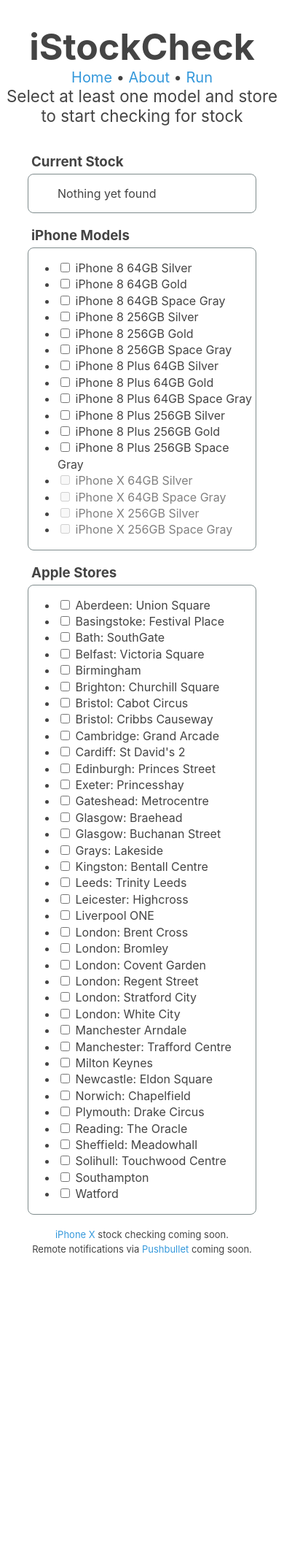
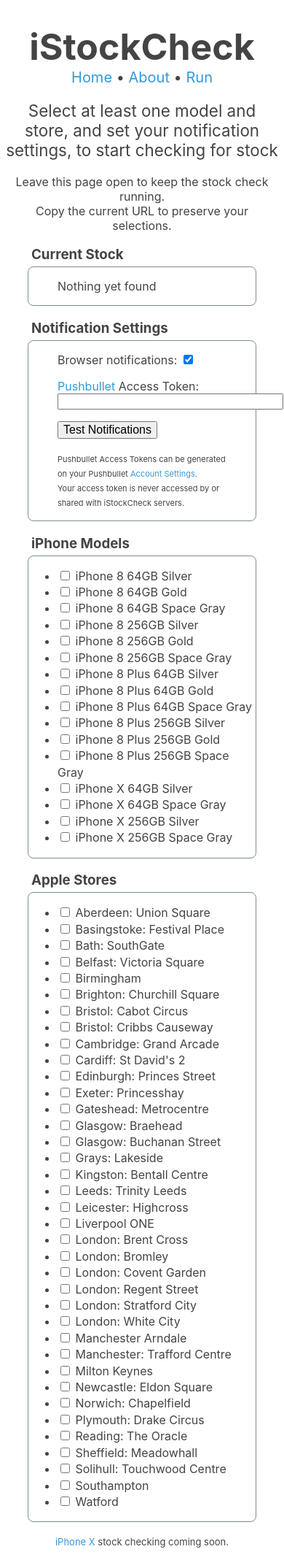
Before and after one commit to AndrewBennet/iStockCheck, a Django app: page /stockchecker in a window 390 px wide. Shown: the whole page at 73% size. Before the commit the page ends 1719 px from the top, so only its background shows below. Run offline with Django 3.2, Linux system fonts and the light colour scheme; data comes from the database, SQL or seed files in the repository; some libraries are stand-ins or nearby versions.

Commit message:
Add pushbullet notifications, iPhone X model codes

```diff
--- a/main/static/main/common.css
+++ b/main/static/main/common.css
@@ -73,3 +73,22 @@ div.bordered {
 li {
     line-height: 1.4em;
 }
+
+.padded-box-contents {
+    margin-top: 1em;
+    margin-bottom: 1em;
+    padding-left: 40px;
+    padding-right: 40px;
+}
+
+#pushbullet-access-token {
+    font-size: 14px;
+}
+
+#test-notifications{
+    font-size: 16px;
+}
+
+#pushbullet-dislaimer {
+    font-size: 11px;
+}
--- a/main/static/main/stockchecker.js
+++ b/main/static/main/stockchecker.js
@@ -21,6 +21,7 @@ jQuery(function($){
     }
 
     function notifyOrAlert(title, body) {
+        if($('#use-browser-notification').is(':checked')) {
             if(notifySupported && !Notify.needsPermission) {
                 new Notify(title, {
                     body: body
@@ -28,6 +29,23 @@ jQuery(function($){
             }
             else {
                 alert(title + ': ' + body)
+            }
+        }
+        if($('#pushbullet-access-token').val().length > 0) {
+            $.ajax({
+                url: 'https://api.pushbullet.com/v2/pushes',
+                type: 'post',
+                data: JSON.stringify({
+                    'body': body,
+                    'title': title,
+                    'type': 'note'
+                }),
+                headers: {
+                    'Content-Type': 'application/json',
+                    'Access-Token': $('#pushbullet-access-token').val(),
+                },
+                dataType: 'json'
+            });
         }
     }
 
@@ -74,16 +92,27 @@ jQuery(function($){
         }
     }
 
+    function requestNotificationPermissionIfNecessary() {
+        if($('#use-browser-notification').is(':checked')) {
+            if(notifySupported){
+                if(Notify.needsPermission) {
+                    Notify.requestPermission(function(){
+                        notifyOrAlert('iStockCheck Notification', 'Notifications of new iPhone stock will be sent like this.');
+                    });
+                }
+            }
+        }
+    }
+
     function updateState(){
         var selectedModels = getSelectedModels(),
             selectedStores = getSelectedStores();
 
-        if(selectedModels.length !== 0 && selectedStores.length !== 0) {
+        if(selectedModels.length !== 0 && selectedStores.length !== 0 && ($('#use-browser-notification').prop('checked') || $('#pushbullet-access-token').val().length > 0)) {
             stockcheckerRunning = true;
             clearInterval(stockchecker);
             clearInterval(dotDotDotIncrementer);
-            $('#status-text').text('Checking for stock');
-            $('#instruction-text').toggleClass('hidden', false);
+            $('#status-text').text('Monitoring stock');
             dotDotDotIncrementer = setInterval(function(){
                 if(dotDotDots > 3) {
                     dotDotDots = 0;
@@ -93,13 +122,9 @@ jQuery(function($){
                 }
                 $('#status-text').text('Monitoring stock' + Array(dotDotDots).join('.'));
             }, 800);
-            if(notifySupported){
-                if(Notify.needsPermission) {
-                    Notify.requestPermission(function(){
-                        notifyOrAlert('iStockCheck Notification', 'Notifications of new iPhone stock will be sent like this.');
-                    });
-                }
-            }
+            $(document).attr("title", "iStockCheck - Monitoring Stock...");
+
+            requestNotificationPermissionIfNecessary();
             stockchecker = setInterval(function(){
                 checkStock();
             }, 60000)
@@ -108,12 +133,13 @@ jQuery(function($){
             stockcheckerRunning = false;
             clearInterval(stockchecker);
             clearInterval(dotDotDotIncrementer);
-            $('#status-text').text('Select at least one model and store to start checking for stock');
-            $('#instruction-text').toggleClass('hidden', true);
+            $('#status-text').text('Select at least one model and store, and set your notification settings, to start checking for stock');
+            $(document).attr("title", "iStockCheck");
         }
 
         // Adjust the URL, and just to be helpful, update the nav link to whatever it is now
-        history.replaceState(null, null, '?models=' + selectedModels.join() + '&stores=' + selectedStores.join());
+        history.replaceState(null, null, '?models=' + selectedModels.join() + '&stores=' + selectedStores.join()
+            + '&browserNotifications=' + $('#use-browser-notification').prop('checked') + '&accessToken=' + $('#pushbullet-access-token').val());
         $('#run-nav-link').attr('href', window.location);
     }
 
@@ -124,6 +150,8 @@ jQuery(function($){
 
     var urlModels = getUrlParam('models'),
         urlStores = getUrlParam('stores'),
+        useBrowserNotifications = getUrlParam('browserNotifications'),
+        pushbulletAccessToken = getUrlParam('accessToken'),
         notifySupported = !Notify.needsPermission || Notify.isSupported(),
         stockcheckerRunning = false,
         stockchecker,
@@ -142,6 +170,14 @@ jQuery(function($){
         }, this);
     }
 
+    if(useBrowserNotifications === "false") {
+        $('#use-browser-notification').prop('checked', false);
+    }
+
+    if(pushbulletAccessToken && pushbulletAccessToken.length > 0) {
+        $('#pushbullet-access-token').val(pushbulletAccessToken);
+    }
+
     $(window).on('beforeunload', function () {
         // If running, ask the user before exiting
         if (stockcheckerRunning) {
@@ -158,5 +194,19 @@ jQuery(function($){
         }
     });
 
+    $('#test-notifications').click(function() {
+        requestNotificationPermissionIfNecessary();
+        notifyOrAlert('iStockCheck Test Notification', 'Stock alerts will be sent like this.')
+    });
+
+    $('#use-browser-notifications').change(function(){
+        updateState();
+        requestNotificationPermissionIfNecessary();
+    });
+
+    $('#pushbullet-access-token').change(function(){
+        updateState();
+    });
+
     updateState();
 })
--- a/main/templates/main/base.html
+++ b/main/templates/main/base.html
@@ -3,19 +3,15 @@
 <!DOCTYPE html>
 <html lang="en">
     <head>
+        <!-- Global Site Tag (gtag.js) - Google Analytics -->
+        <script async src="https://www.googletagmanager.com/gtag/js?id=UA-104482643-2"></script>
         <script>
-            window.ga=window.ga||function(){(ga.q=ga.q||[]).push(arguments)};ga.l=+new Date;
-            ga('create', 'UA-104482643-2', 'auto');
-            ga('send', 'pageview');
+        window.dataLayer = window.dataLayer || [];
+        function gtag(){dataLayer.push(arguments)};
+        gtag('js', new Date());
+
+        gtag('config', 'UA-104482643-2');
         </script>
-        <script async src="//pagead2.googlesyndication.com/pagead/js/adsbygoogle.js"></script>
-        <script>
-          (adsbygoogle = window.adsbygoogle || []).push({
-            google_ad_client: "ca-pub-8737956505237025",
-            enable_page_level_ads: true
-          });
-        </script>
-        <script async src='https://www.google-analytics.com/analytics.js'></script>
         <link rel="stylesheet" type="text/css" href="{% static 'main/common.css' %}" />
         <link rel="shortcut icon" type="image/ico" href="{% static 'main/magic.ico' %}"/>
         <script src="https://ajax.googleapis.com/ajax/libs/jquery/3.2.1/jquery.min.js"></script>
--- a/main/templates/main/stockchecker.html
+++ b/main/templates/main/stockchecker.html
@@ -4,22 +4,46 @@
 {% block head %}
     <script src="{% static 'main/notify.js' %}"></script>
     <script src="{% static 'main/stockchecker.js' %}"></script>
-    <title>iStockCheck - checking for stock...</title>
+    <title>iStockCheck</title>
 {% endblock %}
 
 {% block pagecontent %}
+    <br/>
     <div id="status-text" class="centered subhead"></div>
     <br/>
-    <div id="instruction-text" class="centered hidden">
+    <div id="instruction-text" class="centered">
         Leave this page open to keep the stock check running.
         <br/>Copy the current URL to preserve your selections.
     </div>
 
     <h3>Current Stock</h3>
     <div class="bordered">
-        <ul id="current-stock">
+        <div id="current-stock" class="padded-box-contents">
             Nothing yet found
-        </ul>
+        </div>
+    </div>
+
+    <h3>Notification Settings</h3>
+    <div class="bordered">
+        <div class="padded-box-contents">
+            <label for="use-browser-notification">
+                Browser notifications:
+                <input id="use-browser-notification" type="checkbox" value="true" checked/>
+            </label>
+            <p/>
+            <label for="pushbullet-access-token">
+                <a href="https://www.pushbullet.com">Pushbullet</a> Access Token:
+                <input type="text" id="pushbullet-access-token" size="35" max-length="100"/>
+            </label>
+            <p/>
+            <input type="button" id="test-notifications" value="Test Notifications" />
+            <p/>
+            <span id="pushbullet-dislaimer">
+                Pushbullet Access Tokens can be generated on your Pushbullet <a href="https://www.pushbullet.com/#settings/account">Account Settings</a>.
+                <br/>
+                Your access token is never accessed by or shared with iStockCheck servers.
+            </span>
+        </div>
     </div>
 
     <h3>iPhone Models</h3>
@@ -52,7 +76,5 @@
 
     <p style="text-align: center;">
         <span style="font-size: 13px;"><a href="https://www.apple.com/iphone-x">iPhone X</a> stock checking coming soon.</span>
-        <br/>
-        <span style="font-size: 13px;">Remote notifications via <a href="https://www.pushbullet.com/">Pushbullet</a> coming soon.</span>
     </p>
 {% endblock %}
--- a/main/views.py
+++ b/main/views.py
@@ -52,10 +52,8 @@ def batch(seq, size):
 
 # Update stock information from Apple's servers
 def update_stock(store):
-    all_models = [model for model in list(IphoneModel.objects.all()) if not model.model_number.startswith("?")]
-
     # We have to get the stock info in batches of 10
-    for model_batch in batch(all_models, 10):
+    for model_batch in batch(IphoneModel.objects.all(), 10):
         query_string = ""
 
         # Build a query string for the 10 iPhone models and an Apple Store
--- a/models.json
+++ b/models.json
@@ -90,28 +90,28 @@
     "pk": 13,
     "fields": {
       "name": "iPhone X 64GB Silver",
-      "model_number": "?1"
+      "model_number": "MQAD2B/A"
     }
   },{
     "model": "main.iphonemodel",
     "pk": 14,
     "fields": {
       "name": "iPhone X 64GB Space Gray",
-      "model_number": "?2"
+      "model_number": "MQAC2B/A"
     }
   },{
     "model": "main.iphonemodel",
     "pk": 15,
     "fields": {
       "name": "iPhone X 256GB Silver",
-      "model_number": "?3"
+      "model_number": "MQAG2B/A"
     }
   },{
     "model": "main.iphonemodel",
     "pk": 16,
     "fields": {
       "name": "iPhone X 256GB Space Gray",
-      "model_number": "?4"
+      "model_number": "MQAF2B/A"
     }
   }
 ]
```
Lines whose indentation alone changed are shown as unchanged.
